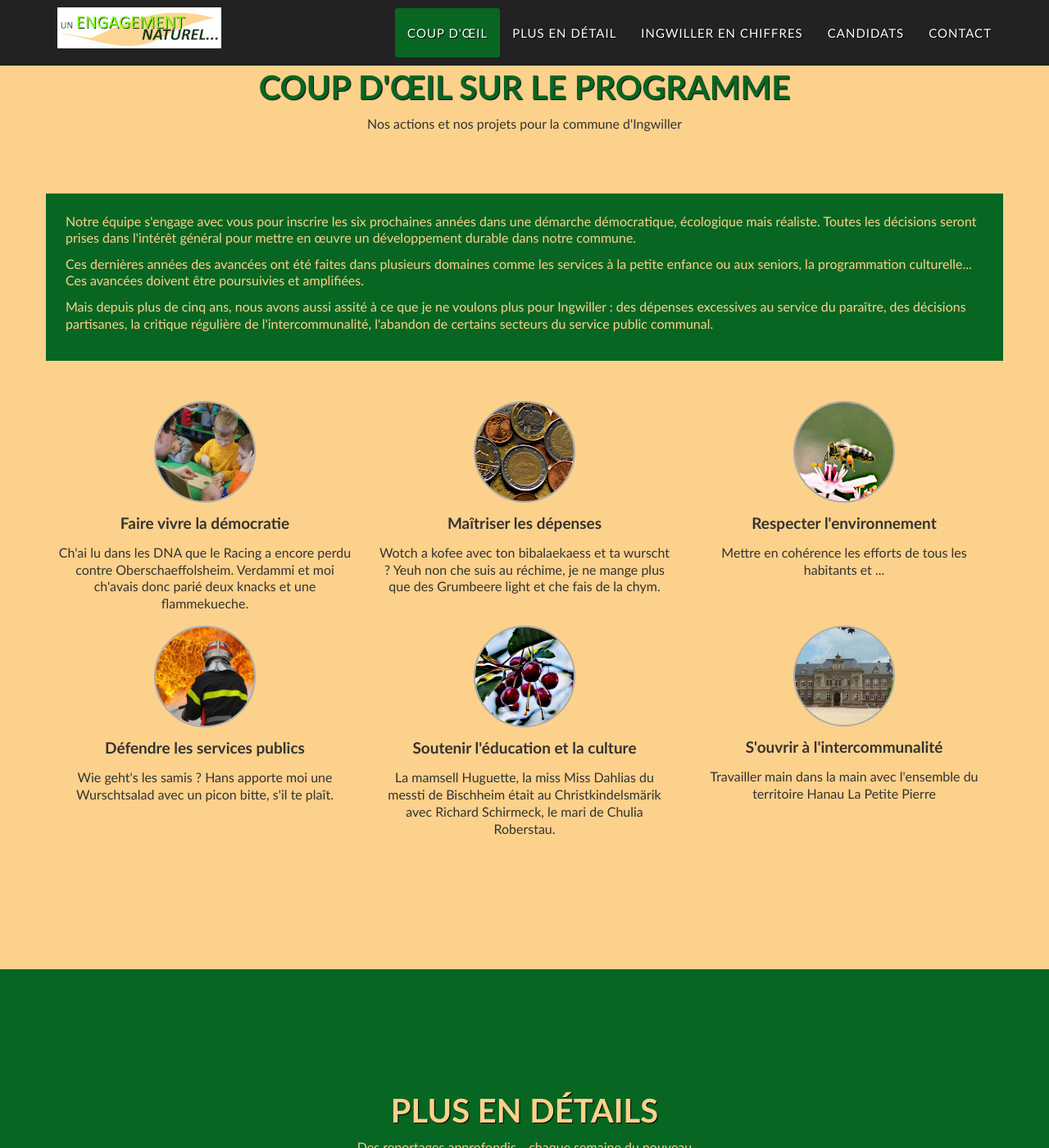
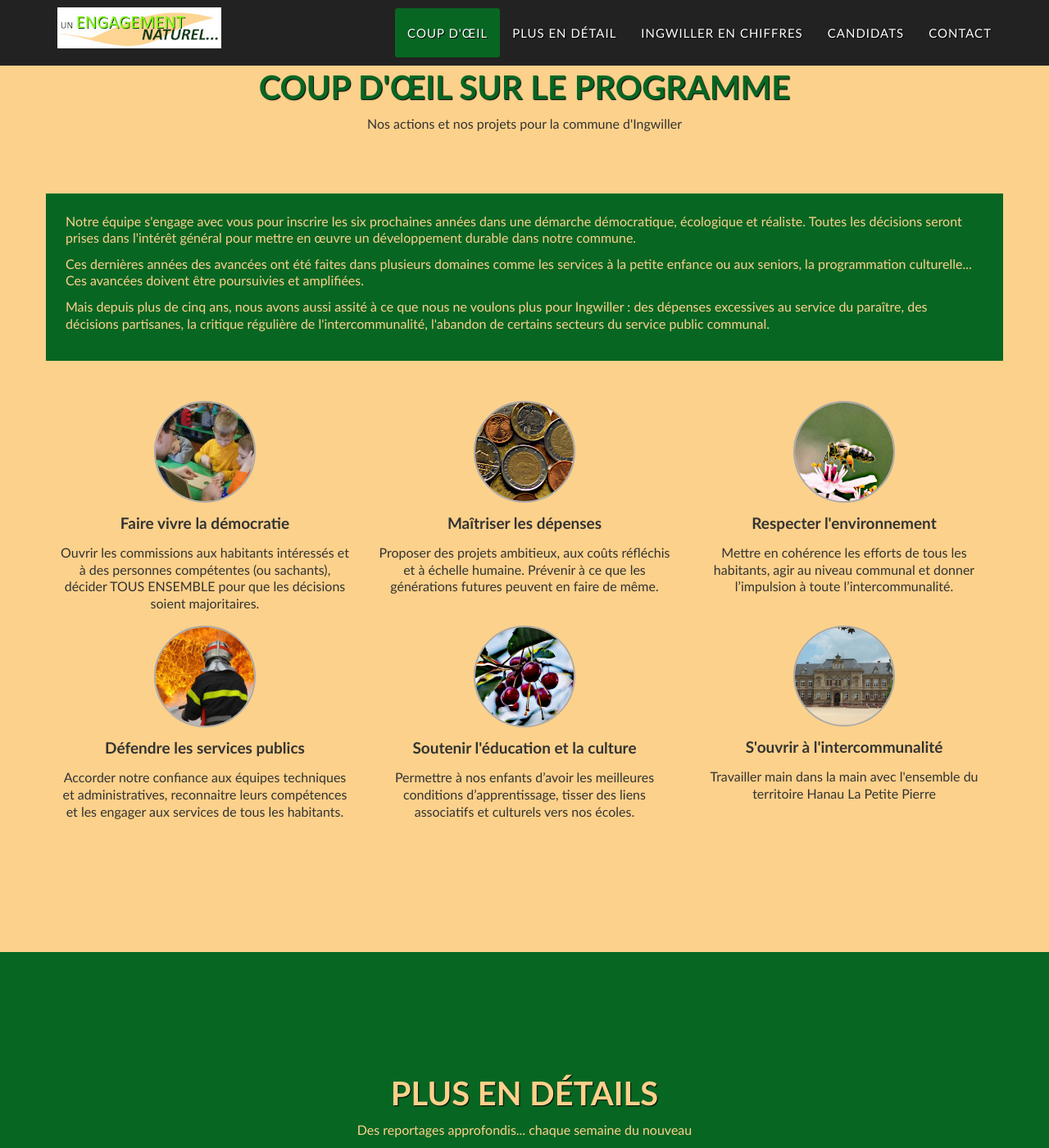
Before and after one commit to campagne-municipale/betonniere, a Jekyll site: the page built from index.html, in a window 1280 px wide and 1400 px high, scrolled down 741 px. Shown: the whole window at 82% size. Built offline with Jekyll 4.4.1, drawn with Linux system fonts in a browser that asks for light colours; nearby versions of some CDN libraries; some web fonts are replaced.

Commit message:
Modifications à la section Coup d'œil demandées par Steeve

```diff
--- a/_includes/themes_campagne.html
+++ b/_includes/themes_campagne.html
@@ -9,11 +9,11 @@
             </div>
 
             <div class="col-lg-12 bg-light-gray" id="editorial" >
-               <p> Notre équipe s'engage avec vous pour inscrire les six prochaines années dans une démarche démocratique, écologique mais réaliste. Toutes les décisions seront prises dans l'intérêt général pour mettre en œuvre un développement durable dans notre commune.</p>
+               <p> Notre équipe s'engage avec vous pour inscrire les six prochaines années dans une démarche démocratique, écologique et réaliste. Toutes les décisions seront prises dans l'intérêt général pour mettre en œuvre un développement durable dans notre commune.</p>
 
                <p>Ces dernières années des avancées ont été faites dans plusieurs domaines comme les services à la petite enfance ou aux seniors, la programmation culturelle... Ces avancées doivent être poursuivies et amplifiées.</p>
 
-               <p>Mais depuis plus de cinq ans, nous avons aussi assité à ce que je ne voulons plus pour Ingwiller : des dépenses excessives au service du paraître, des décisions partisanes, la critique régulière de l'intercommunalité, l'abandon de certains secteurs du service public communal.</p>
+               <p>Mais depuis plus de cinq ans, nous avons aussi assité à ce que nous ne voulons plus pour Ingwiller : des dépenses excessives au service du paraître, des décisions partisanes, la critique régulière de l'intercommunalité, l'abandon de certains secteurs du service public communal.</p>
             </div>
             </div>
 
@@ -22,7 +22,7 @@
                 <img src="img/services/ecole.jpg" class="img-responsive img-circle" alt="Promouvoir la démocratie">
                 <h4 class="service-heading">Faire vivre la démocratie</h4>
                 <p class="text-muted">
-                    Ch'ai lu dans les DNA que le Racing a encore perdu contre Oberschaeffolsheim. Verdammi et moi ch'avais donc parié deux knacks et une flammekueche.
+                    Ouvrir les commissions aux habitants intéressés et à des personnes compétentes (ou sachants), décider TOUS ENSEMBLE pour que les décisions soient majoritaires.
                 </p>
             </div>
 
@@ -30,14 +30,14 @@
                 <img src="img/services/depenses.jpg" class="img-responsive img-circle" alt="Maîtriser les dépenses">
                 <h4 class="service-heading">Maîtriser les dépenses</h4>
                 <p class="text-muted">
-                    Wotch a kofee avec ton bibalaekaess et ta wurscht ? Yeuh non che suis au réchime, je ne mange plus que des Grumbeere light et che fais de la chym.
+                    Proposer des projets ambitieux, aux coûts réfléchis et à échelle humaine. Prévenir à ce que les générations futures peuvent en faire de même.
                 </p>
             </div>
             <div class="col-md-4">
                 <img src="img/services/apiculture.jpg" class="img-responsive img-circle" alt="Respecter l'environnement">
                 <h4 class="service-heading">Respecter l'environnement</h4>
                 <p class="text-muted">
-                    Mettre en cohérence les efforts de tous les habitants et ...
+                    Mettre en cohérence les efforts de tous les habitants, agir au niveau communal et donner l’impulsion à toute l’intercommunalité.
                 </p>
             </div>
         </div>
@@ -46,14 +46,14 @@
                 <img src="img/services/service-public.jpg" class="img-responsive img-circle" alt="Défendre les services public">
                 <h4 class="service-heading">Défendre les services publics</h4>
                 <p class="text-muted">
-                    Wie geht's les samis ? Hans apporte moi une Wurschtsalad avec un picon bitte, s'il te plaît.
+                    Accorder notre confiance aux équipes techniques et administratives, reconnaitre leurs compétences et les engager aux services de tous les habitants.
                 </p>
             </div>
             <div class="col-md-4">
                 <img src="img/services/arboriculture.jpg" class="img-responsive img-circle" alt="Relever les défis de notre temps">
                 <h4 class="service-heading">Soutenir l'éducation et la culture</h4>
                 <p class="text-muted">
-                    La mamsell Huguette, la miss Miss Dahlias du messti de Bischheim était au Christkindelsmärik avec Richard Schirmeck, le mari de Chulia Roberstau.
+                    Permettre à nos enfants d’avoir les meilleures conditions d’apprentissage, tisser des liens associatifs et culturels vers nos écoles.
                 </p>
             </div>
             <div class="col-md-4">
```
Also changed, not shown: 10 other files.
